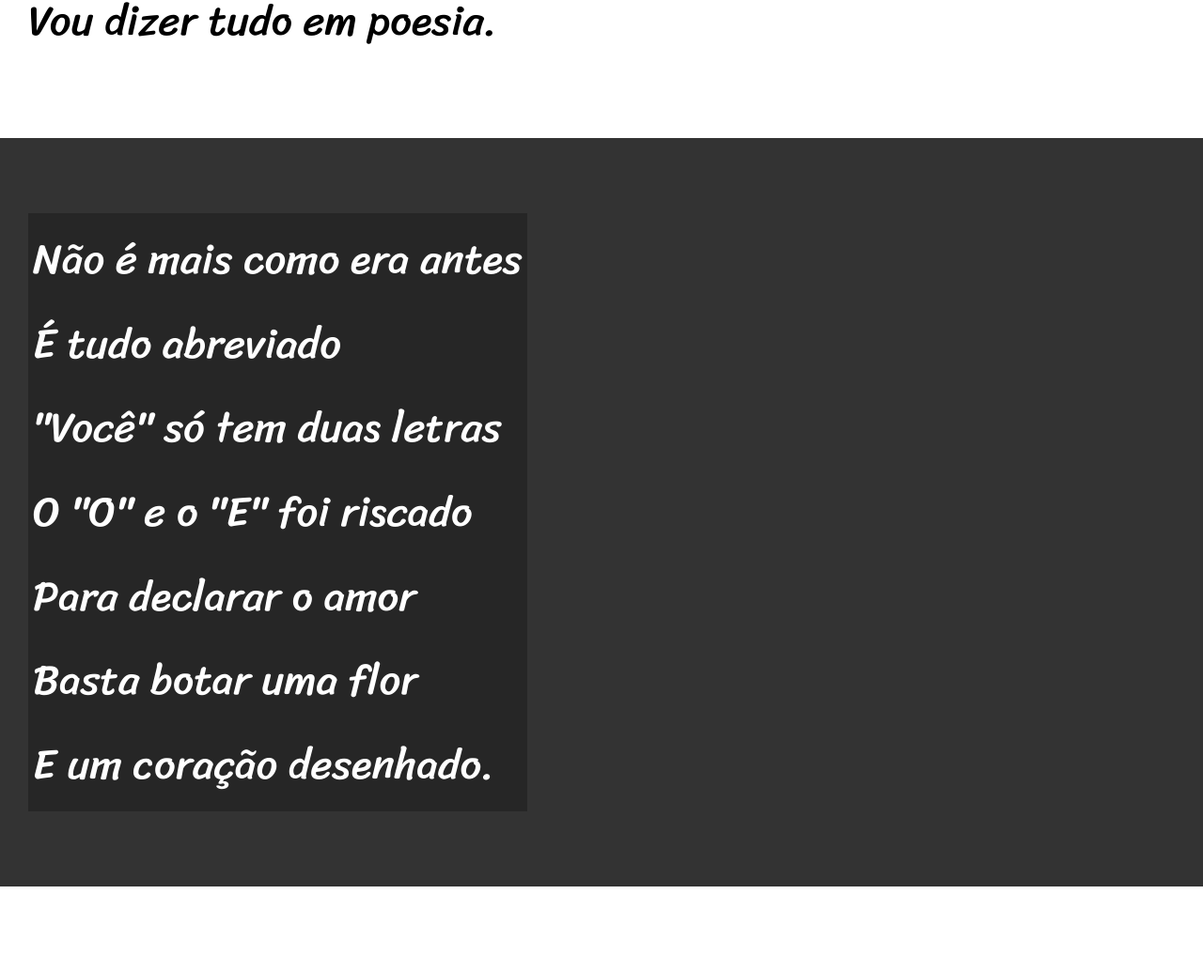
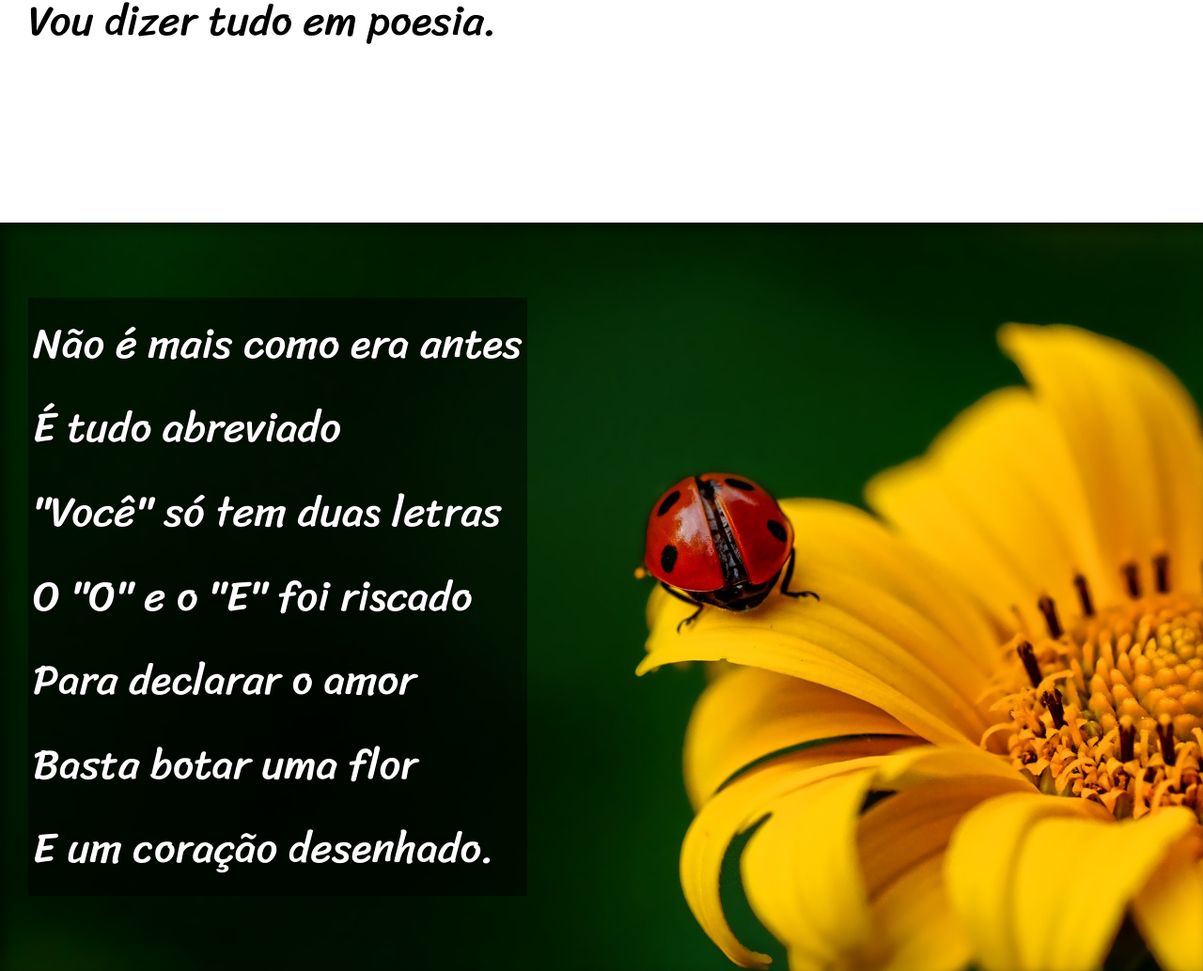
Before and after one commit to LeandroAlves05/html-css, a plain HTML site: page desafios/d012/index.html in a window 1280 px wide. Shown: the part 900-1934 px from the top of the page at 94% size. Drawn offline with Linux system fonts and the light colour scheme.

Commit message:
finalização do projeto

```diff
--- a/desafios/d012/estilo/style.css
+++ b/desafios/d012/estilo/style.css
@@ -1,4 +1,5 @@
 @charset "UTF-8";
+
 @import url('https://fonts.googleapis.com/css2?family=Passion+One&display=swap');
 @import url('https://fonts.googleapis.com/css2?family=Sriracha&display=swap');
 
@@ -56,6 +57,10 @@ section {
     font-size: 3.5vw;
 }
 
+section > p {
+    padding-bottom: 2em;
+}
+
 section.normal {
     background-color: white;
     color: black;
@@ -64,12 +69,25 @@ section.normal {
 section.imagem {
     background-color: rgb(51,51,51);
     color: white;
+    box-shadow: inset 6px 6px 13px 0px rgba(0, 0, 0, 0.438);
+    background-size: cover;
+    background-attachment: fixed;
 }
 
 section.imagem > p {
     display: inline-block;
     padding: 5px;
-    background-color: rgba(0, 0, 0, 0.253);
+    background-color: rgba(0, 0, 0, 0.5);
+    text-shadow: 1px 1px 0px black;
+}
+
+section#img01{
+    background-image: url('../imagens/background001.jpg');
+    background-position: right center;
+}
+
+section#img02{
+    background-image: url(../imagens/background002.jpg);
 }
 
 footer {
--- a/desafios/d012/index.html
+++ b/desafios/d012/index.html
@@ -27,7 +27,7 @@
         </p>
     </section>
 
-    <section class="imagem">
+    <section class="imagem" id="img01">
         <p>
             Não é mais como era antes <br>
             É tudo abreviado <br>
@@ -61,7 +61,7 @@
         </p>
     </section>
 
-    <section class="imagem">
+    <section class="imagem" id="img02">
         <p>
             Tenho saudade das cartas <br>
             Escritas com a própria mão <br>
```
